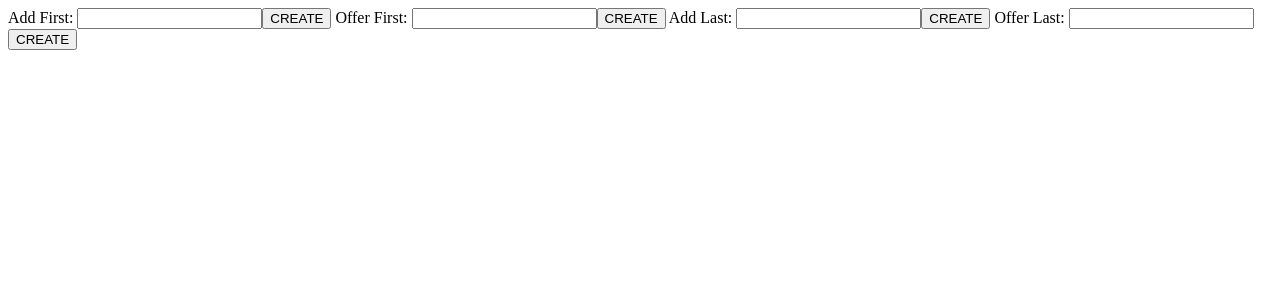
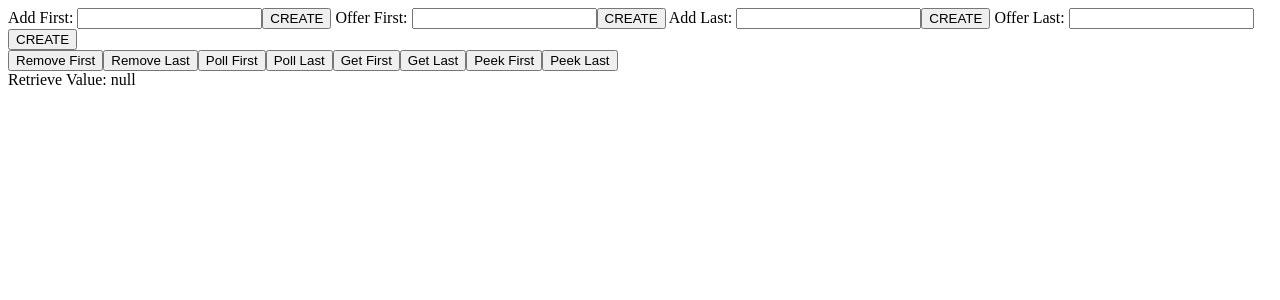
Before and after one commit to vovilder/projectDeque, an Angular app: page / in a window 1280 px wide. Shown: the top 300 px of the page. Built offline with nearby package versions, Linux system fonts and the light colour scheme.

Commit message:
Deque Logic Done

```diff
--- a/src/app/app.component.html
+++ b/src/app/app.component.html
@@ -1,13 +1,32 @@
 <!--The content below is only a placeholder and can be replaced.-->
 <div>
 
-  Add First: <input #addFirst />
+  Add First: <input #addFirst [value]="inputValue" />
   <button type="button" (click)="addFirstFunc(addFirst.value)">CREATE</button>
-  Offer First: <input #offerFirst />
+  Offer First: <input #offerFirst [value]="inputValue"/>
   <button type="button" (click)="offerFirstFunc(offerFirst.value)">CREATE</button>
-  Add Last: <input #addLast />
+  Add Last: <input #addLast [value]="inputValue"/>
   <button type="button" (click)="addLastFunc(addLast.value)">CREATE</button>
-  Offer Last: <input #offerLast />
+  Offer Last: <input #offerLast [value]="inputValue"/>
   <button type="button" (click)="offerLastFunc(offerLast.value)">CREATE</button>
+
+</div>
+
+<div>
+  <button type="button" (click)="removeFirstFunc()">Remove First</button>
+  <button type="button" (click)="removeLastFunc()">Remove Last</button>
+  <button type="button" (click)="pollFirstFunc()">Poll First</button>
+  <button type="button" (click)="pollLastFunc()">Poll Last</button>
+  <button type="button" (click)="getFirstFunc()">Get First</button>
+  <button type="button" (click)="getLastFunc()">Get Last</button>
+  <button type="button" (click)="peekFirstFunc()">Peek First</button>
+  <button type="button" (click)="peekLastFunc()">Peek Last</button>
+</div>
+
+<div>
+  Retrieve Value: {{retrieved==null?"null":retrieved}}
+  <div *ngIf="errormsg.length>0">
+    {{errormsg}}
+  </div>
 </div>
 <!-- <router-outlet></router-outlet> -->
--- a/src/app/app.component.ts
+++ b/src/app/app.component.ts
@@ -1,4 +1,5 @@
-import { Component } from '@angular/core';
+import { Component, ViewChild, ElementRef } from '@angular/core';
+import { Deque } from './deque';
 
 @Component({
   selector: 'app-root',
@@ -6,19 +7,100 @@ import { Component } from '@angular/core';
   styleUrls: ['./app.component.css']
 })
 export class AppComponent {
-  title = 'DequeProject';
+  deque:Deque;
+  errormsg:string="";
+  retrieved:any; //Запазва стойност на резултат
+  // test:any;
+  // @ViewChild("addFirst")firstadd:ElementRef;
+  // @ViewChild("addLast")lastadd:ElementRef;
+  // @ViewChild("offerFirst")firstoffer:ElementRef;
+  // @ViewChild("offerLast")lastoffer:ElementRef;
+  inputValue:any="";
 
+  constructor(){
+    this.deque=new Deque();
+  }
 
   addFirstFunc(element:any){
-    console.log(element);
+    this.deque.addFirst(element);
+    console.log(this.deque);
+    this.clearall();
   }
   offerFirstFunc(element:any){
-    console.log(element);
+    this.deque.offerFirst(element);
+    console.log(this.deque);
+    this.clearall();
   }
   addLastFunc(element:any){
-    console.log(element);
+    this.deque.addLast(element);
+    console.log(this.deque);
+    this.clearall();
   }
   offerLastFunc(element:any){
-    console.log(element);
+    this.deque.offerLast(element);
+    console.log(this.deque);
+    this.clearall();
+
+  }
+  removeFirstFunc(){
+    this.clearall();
+    try {
+      this.retrieved=this.deque.removeFirst();
+    } catch (error) {
+      this.errormsg=new String(error).toString();
+      console.log(this.errormsg);
+    }
+
+  }
+  pollFirstFunc(){
+    this.clearall();
+    this.retrieved=this.deque.pollFirst();
+  }
+  removeLastFunc(){
+    this.clearall();
+    try {
+      this.retrieved=this.deque.removeLast();
+    } catch (error) {
+      this.errormsg=new String(error).toString();
+      console.log(this.errormsg);
+    }
+  }
+  pollLastFunc(){
+    this.clearall();
+    this.retrieved=this.deque.pollLast();
+  }
+  getFirstFunc(){
+    this.clearall();
+    try {
+      this.retrieved=this.deque.getFirst();
+    } catch (error) {
+      this.errormsg=new String(error).toString();
+      console.log(this.errormsg);
+    }
+  }
+  peekFirstFunc(){
+    this.clearall();
+    this.retrieved=this.deque.peekFirst();
+
+  }
+  getLastFunc(){
+    this.clearall();
+    try {
+      this.retrieved=this.deque.getLast();
+    } catch (error) {
+      this.errormsg=new String(error).toString();
+      console.log(this.errormsg);
+    }
+  }
+  peekLastFunc(){
+    this.clearall();
+    this.retrieved=this.deque.peekLast();
+
+  }
+  clearall(){
+    this.errormsg="";
+    this.retrieved="";
+    this.inputValue=new String();
+
   }
 }
--- a/src/app/deque.ts
+++ b/src/app/deque.ts
@@ -1,7 +1,7 @@
 export class Deque {
     private deque:any[];
-    constructor(deque:any[]){
-        this.deque=deque;
+    constructor(){
+        this.deque=new Array();
     }
 
     public addFirst(element:any):void{
```
